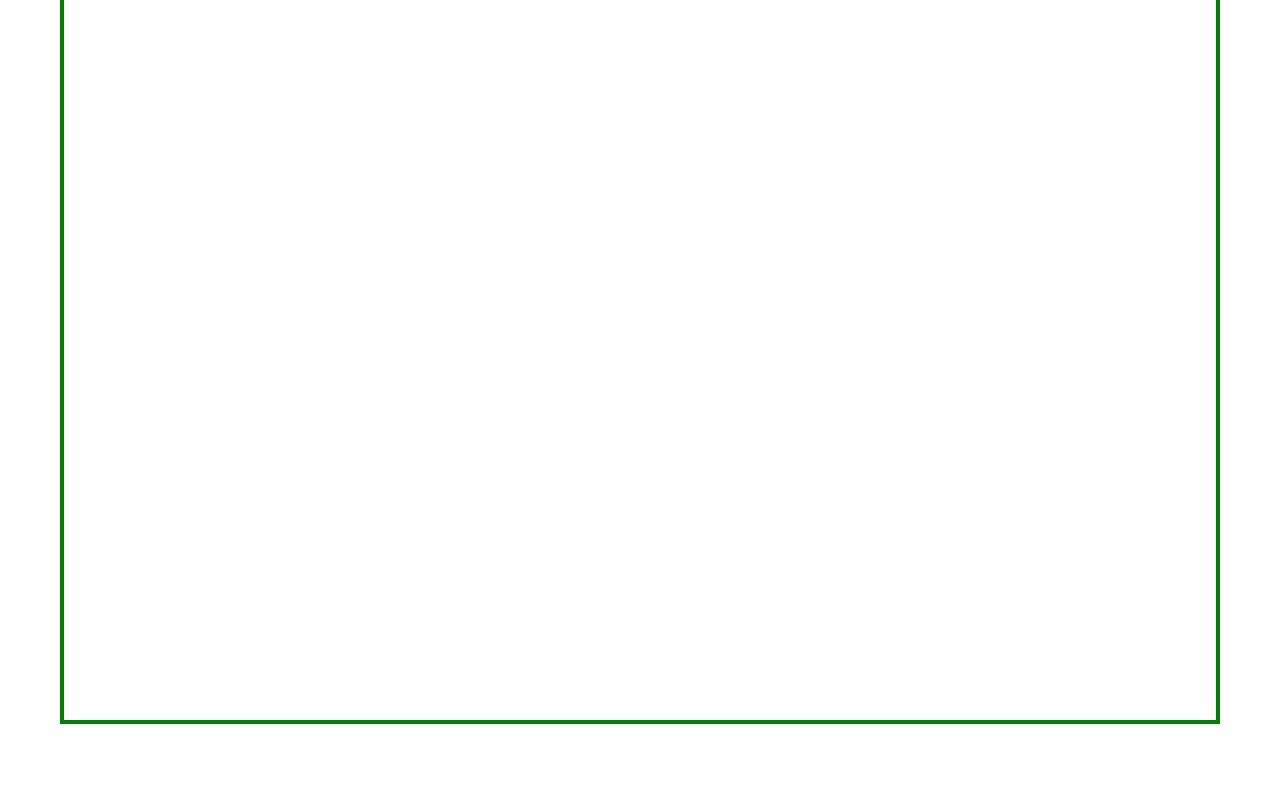
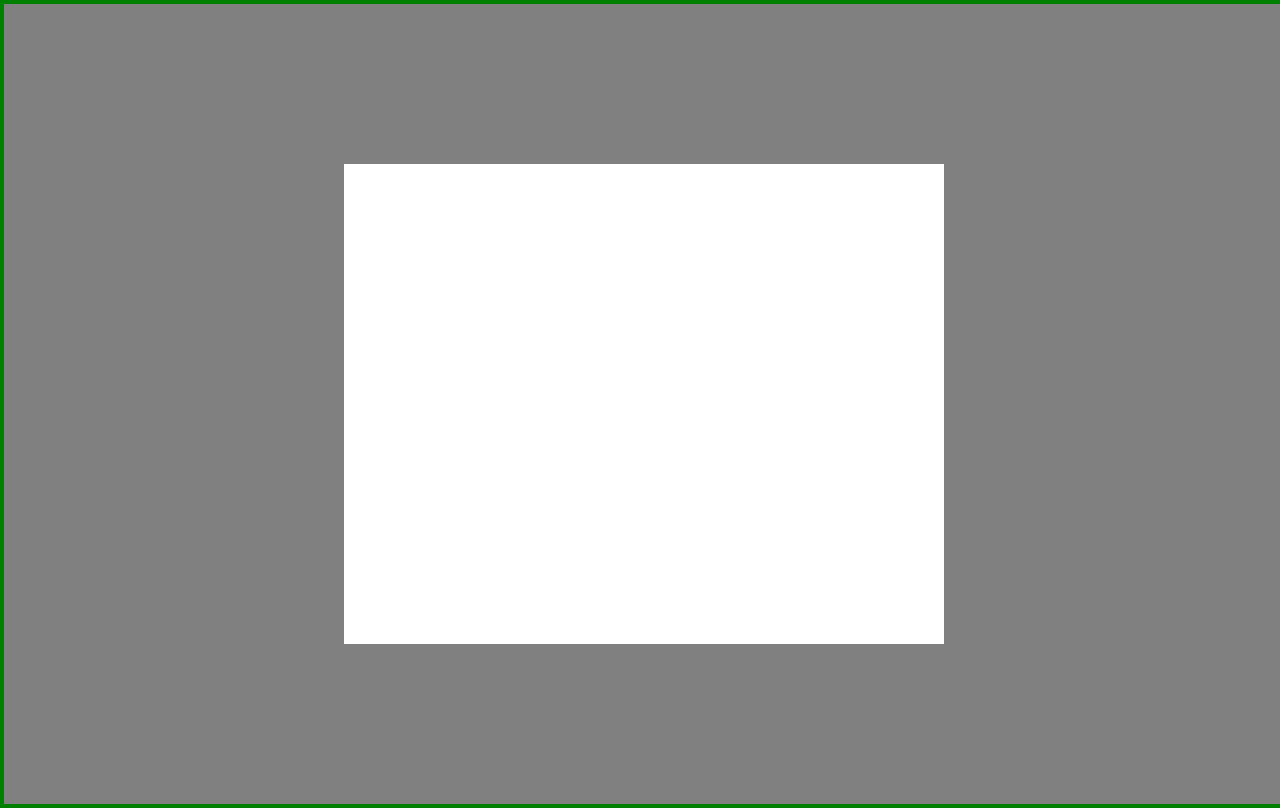
Before and after one commit to MikaDevelops/drawing, a plain HTML site: page index.html in a window 1280 px wide. Drawn offline with Linux system fonts and the light colour scheme.

Commit message:
some events

```diff
--- a/index.html
+++ b/index.html
@@ -6,7 +6,7 @@
         <title>Somekind of drawing app</title>
     </head>
     <body>
-        <canvas id="main_canvas" width="800" height="600"></canvas>
+        <canvas id="main_canvas"></canvas>
         <script src="script.js"></script>
     </body>
 </html>
--- a/script.js
+++ b/script.js
@@ -1,3 +1,51 @@
-main_canvas.width=window.innerWidth*0.9;
-main_canvas.height=window.innerHeight*0.9;
-//document.getElementById('main_canvas');
+const canvasProperties = {
+    width:  window.innerWidth,
+    height: window.innerHeight,
+    center: {
+        x: window.innerWidth/2,
+        y: window.innerHeight/2
+    }
+};
+const stageProperties = {
+    width:  600,
+    height: 480,
+    left: canvasProperties.center.x-600/2,
+    top: canvasProperties.center.y-480/2
+};
+
+main_canvas.width =     canvasProperties.width;
+main_canvas.height =    canvasProperties.height;
+
+const ctx = main_canvas.getContext('2d');
+ctx.fillStyle = "gray";
+ctx.fillRect(0,0, main_canvas.width, main_canvas.height);
+
+ctx.fillStyle = "white";
+ctx.fillRect(stageProperties.left, stageProperties.top, stageProperties.width, stageProperties.height);
+
+const path = [];
+
+main_canvas.addEventListener('pointerdown', function(e){
+    const mousePos = {
+        x: e.offsetX,
+        y: e.offsetY
+    };
+    path.push(mousePos);
+});
+
+main_canvas.addEventListener('pointermove', function(e){
+    const mousePos = {
+        x: e.offsetX,
+        y: e.offsetY
+    };
+    path.push(mousePos);
+});
+
+main_canvas.addEventListener('pointerup', function(e){
+    ctx.beginPath();
+    ctx.moveTo(path[0].x, path[0].y);
+    path.forEach( (point)=>{
+        ctx.lineTo(point.x, point.y);
+    });
+    ctx.stroke();//45:24
+});
--- a/style.css
+++ b/style.css
@@ -1,9 +1,11 @@
 canvas {
-    outline: 4px solid green;
+    border: 4px solid green;
     background-color: white;
-    display: block;
-    margin: 0 auto;
+    /*display: block;*/
+    margin: 0;
 }
 body {
-    margin: 0;
+    margin:0px;
+    overflow: hidden;
+    box-sizing: border-box;
 }
```
